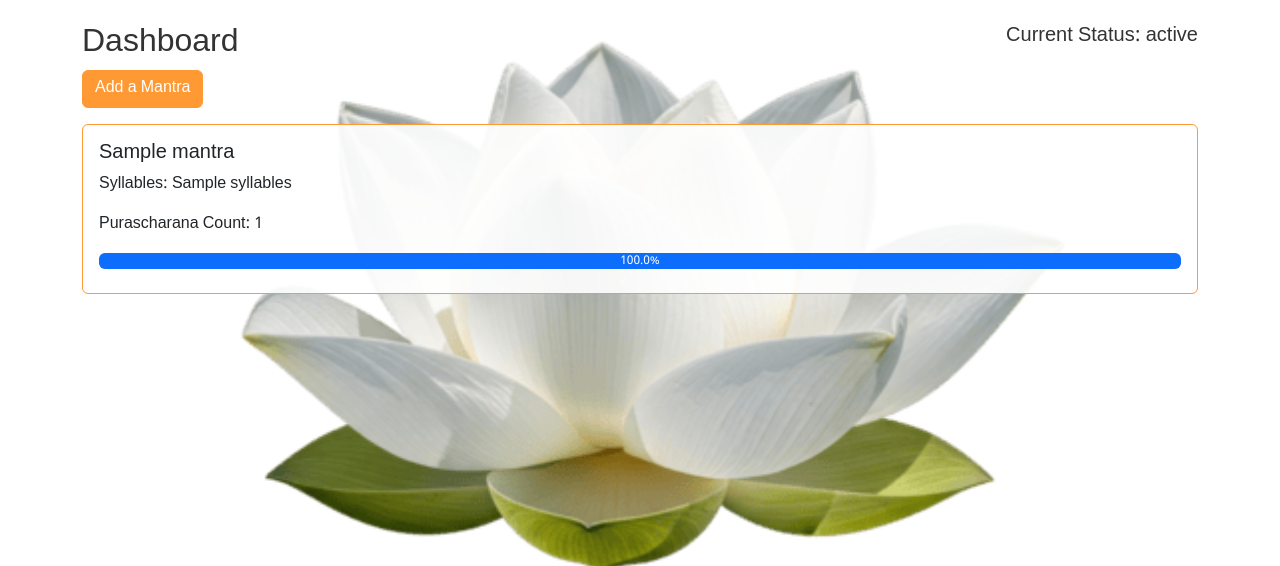
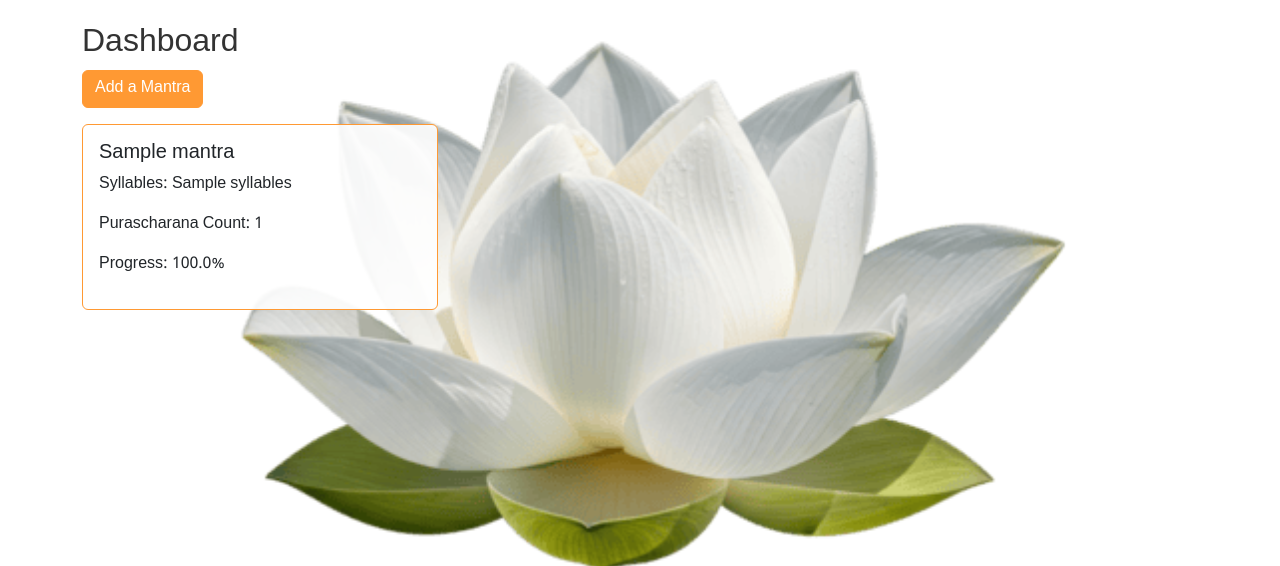
Before and after one commit to kaarthikswork/mantra_tracker, a Flask app: template templates/dashboard.html in a window 1280 px wide. Shown: the part 56-622 px from the top of the page. Run offline with Flask 3, Linux system fonts and the light colour scheme; the template is opened without the code that fills it: most values are stand-ins (such as "Sample title", 1, 10 or a date in 2020).

Commit message:
Update dashboard.html

```diff
--- a/templates/dashboard.html
+++ b/templates/dashboard.html
@@ -2,22 +2,21 @@
 {% block content %}
 <div class="d-flex justify-content-between">
     <h2>Dashboard</h2>
-    <div class="text-end">
-        <h5>Current Status: {{ current_status }}</h5>
-    </div>
 </div>
 <a href="{{ url_for('main.add_mantra') }}" class="btn btn-primary mb-3" style="background-color: #FF9933;">Add a Mantra</a>
+<div class="row">
     {% for mantra in mantras %}
-<div class="card mb-3" style="border-color: #FF9933;">
+    <div class="col-md-4 mb-3">
+        <div class="card" style="border-color: #FF9933;">
             <div class="card-body">
                 <h5>{{ mantra.name }}</h5>
                 <p>Syllables: {{ mantra.syllables }}</p>
                 <p>Purascharana Count: {{ mantra.purascharana_count }}</p>
                 {% set progress = (mantra.entries | sum(attribute='count') / mantra.purascharana_count * 100) if mantra.purascharana_count > 0 else 0 %}
-        <div class="progress mb-2">
-            <div class="progress-bar" role="progressbar" style="width: {{ progress }}%;" aria-valuenow="{{ progress }}" aria-valuemin="0" aria-valuemax="100">{{ "%.1f"|format(progress) }}%</div>
+                <p>Progress: {{ "%.1f"|format(progress) }}%</p>
             </div>
         </div>
     </div>
     {% endfor %}
+</div>
 {% endblock %}
```
Lines whose indentation alone changed are shown as unchanged.
